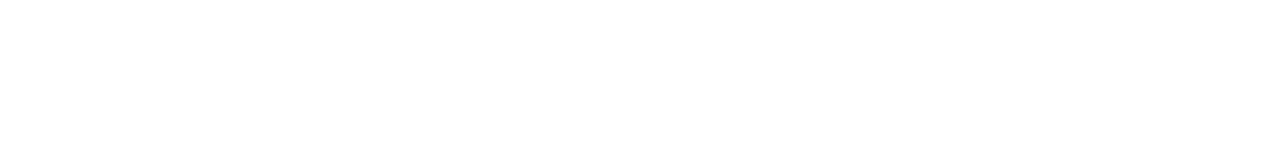
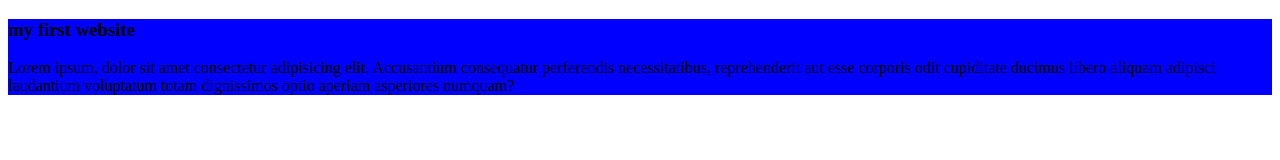
Before and after one commit to Hafsa831/my-simple-website, a plain HTML site: page index.html in a window 1280 px wide. Drawn offline with Linux system fonts and the light colour scheme.

Commit message:
added my first blog

```diff
--- a/index.html
+++ b/index.html
@@ -4,8 +4,12 @@
     <meta charset="UTF-8">
     <meta name="viewport" content="width=device-width, initial-scale=1.0">
     <title>my simple website</title>
+    <link rel="stylesheet" href="style/blog.css">
 </head>
 <body>
-
+    <div>
+        <h3>my first website</h3>
+        <p>Lorem ipsum, dolor sit amet consectetur adipisicing elit. Accusantium consequatur perferendis necessitatibus, reprehenderit aut esse corporis odit cupiditate ducimus libero aliquam adipisci laudantium voluptatum totam dignissimos optio aperiam asperiores numquam?</p>
+    </div>
 </body>
 </html>
--- /dev/null
+++ b/style/blog.css
@@ -0,0 +1,3 @@
+div{
+    background-color: blue;
+}
```
